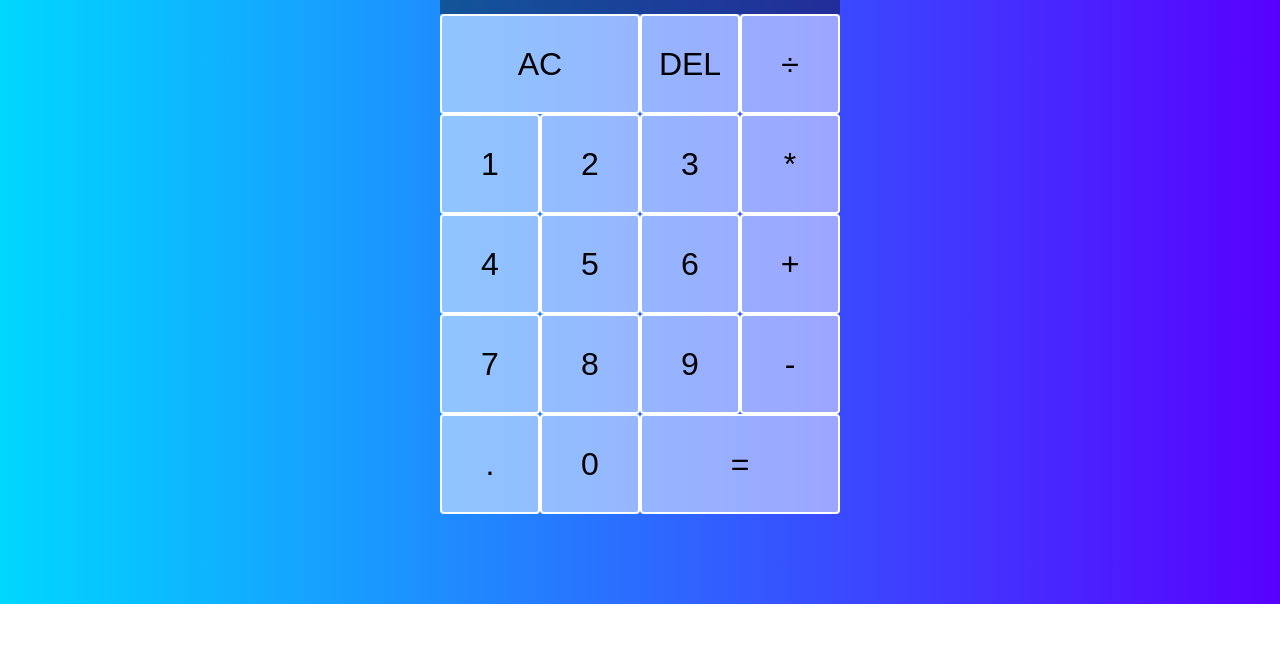
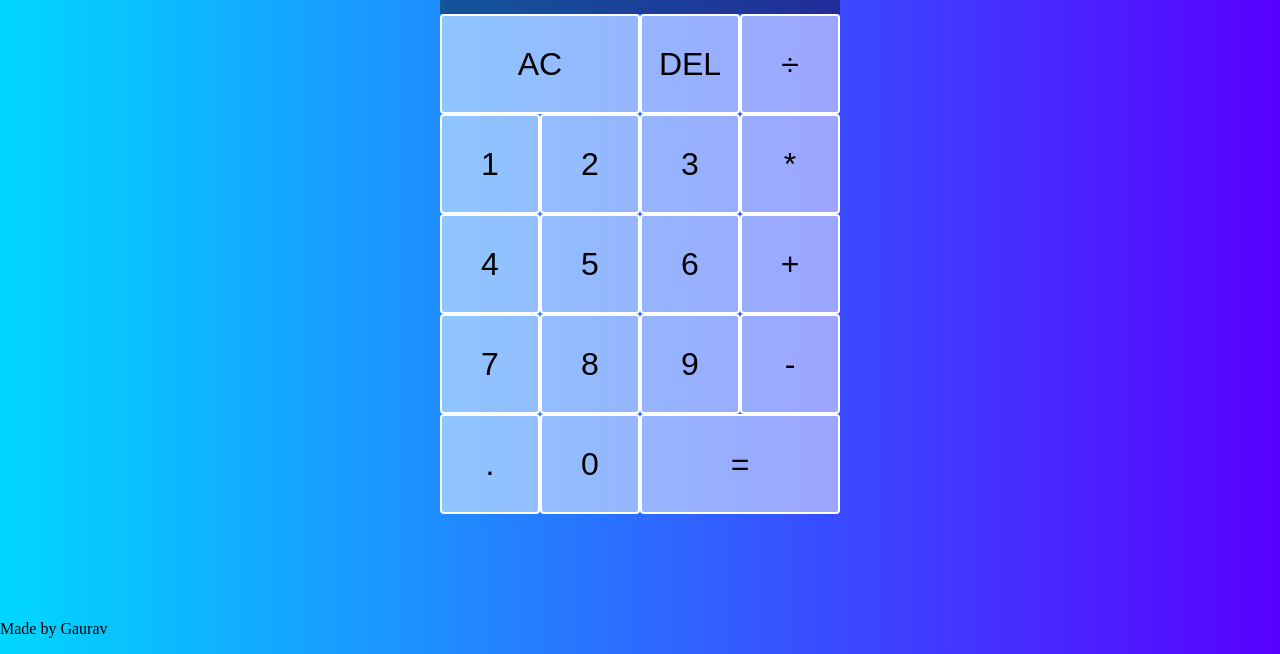
Before and after one commit to 1GauravRathore/Basic-Calculator, a plain HTML site: page index.html in a window 1280 px wide. Shown: the part 196-850 px from the top of the page. Before the commit the page ends 800 px from the top, so only its background shows below. Drawn offline with Linux system fonts and the light colour scheme.

Commit message:
Update index.html

```diff
--- a/index.html
+++ b/index.html
@@ -44,5 +44,8 @@
 
  </div>
   </body>
+  <footer>
+  <p>Made by Gaurav</p>
+</footer>
 
 </html>
```
